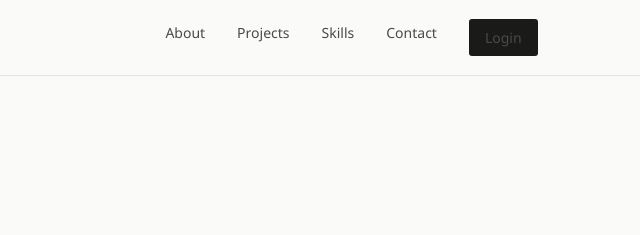
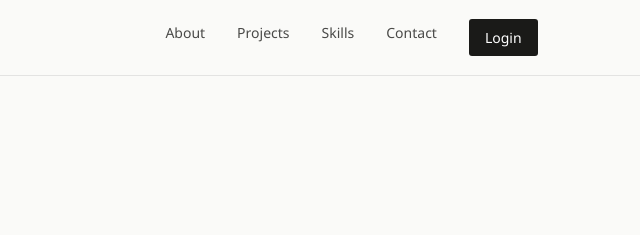
Before and after one commit to NTK0611/My-Portfolio, a plain HTML site: page frontend/index.html in a window 1280 px wide. Shown: the top 235 px of the page, 640-1280 px from the left. Drawn offline with Linux system fonts and the light colour scheme.

Commit message:
Fix : the login button

```diff
--- a/frontend/css/style.css
+++ b/frontend/css/style.css
@@ -53,7 +53,10 @@ nav {
   cursor: pointer;
   color: var(--ink);
 }
-
+.nav-links .btn-primary {
+  color: #ffffff !important;
+  font-size: 0.875rem;
+}
 /* ── SECTIONS ── */
 section {
   max-width: var(--max-w);
```
